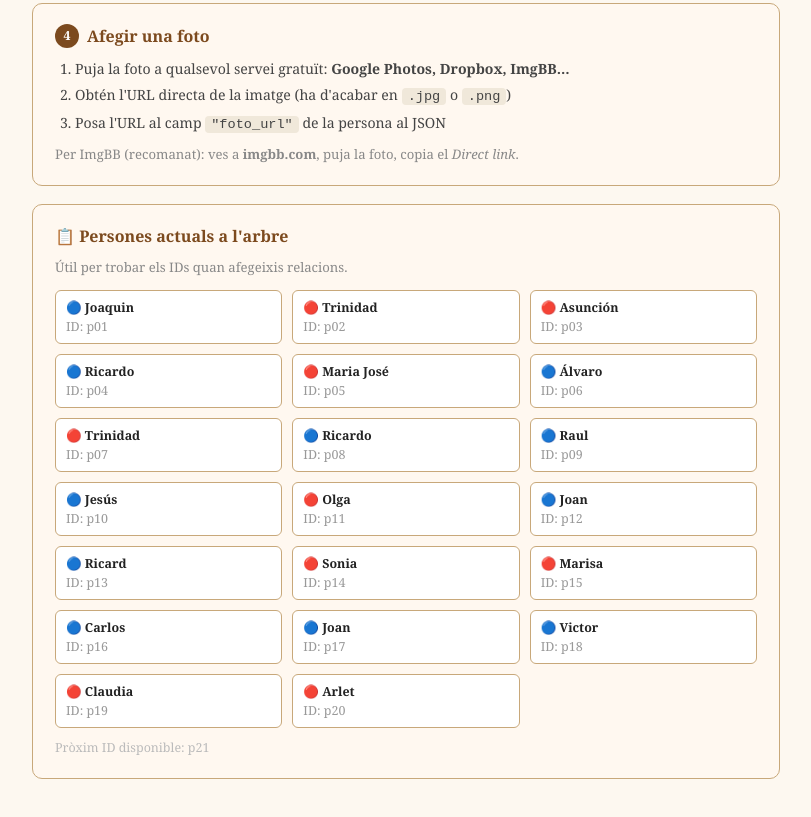
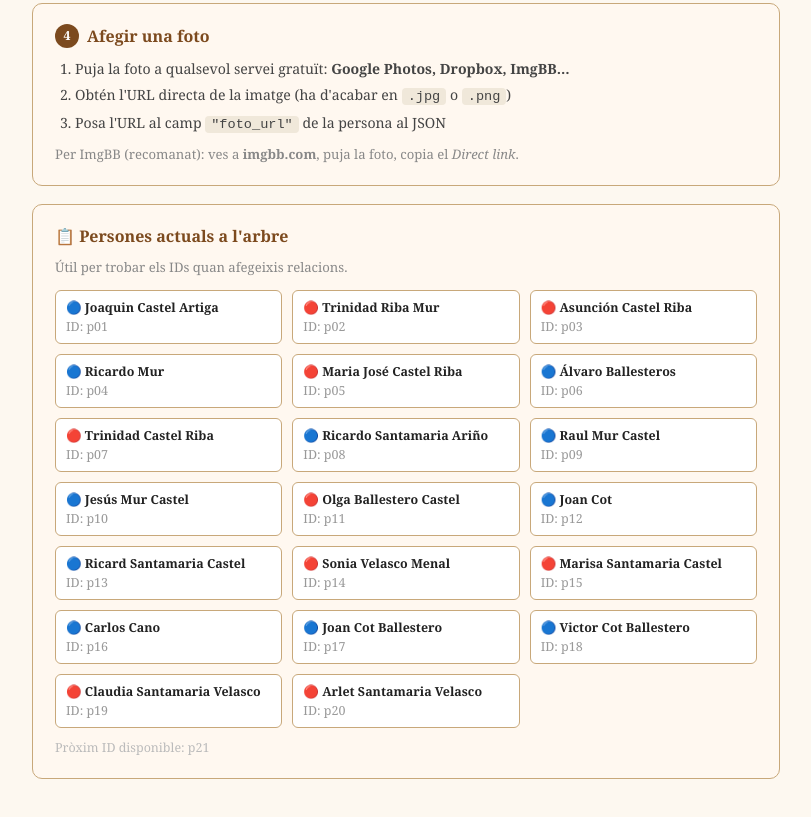
Before and after one commit to runnercam66/arbre-genealogic, a plain HTML site: page admin.html in a window 1280 px wide. Shown: the part 1378-2195 px from the top of the page, without its empty margins (234-1045 px from the left). Drawn offline with Linux system fonts and the light colour scheme.

Commit message:
Update admin.html

```diff
--- a/admin.html
+++ b/admin.html
@@ -193,7 +193,8 @@ async function loadPersones() {
       const div = document.createElement('div');
       div.className = 'person-mini';
       const dot = p.genere === 'home' ? '🔵' : p.genere === 'dona' ? '🔴' : '⚫';
-      div.innerHTML = `<strong>${dot} ${p.nom} ${p.cognoms || ''}</strong><span>ID: ${p.id}</span>`;
+      const cogn=[p.cognom1,p.cognom2].filter(Boolean).join(' ');
+      div.innerHTML = `<strong>${dot} ${p.nom} ${cogn}</strong><span>ID: ${p.id}</span>`;
       preview.appendChild(div);
     });
 
```
